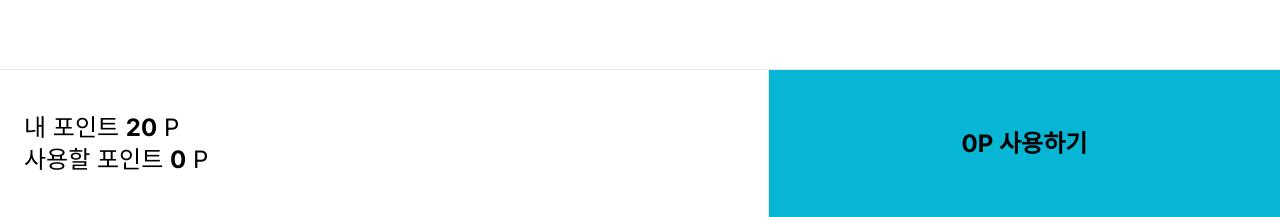
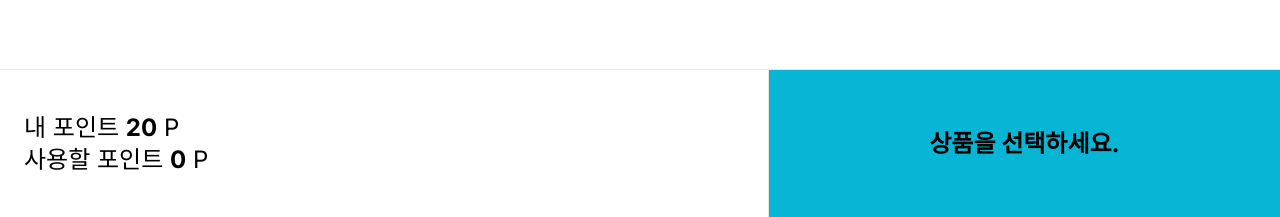
Before and after one commit to Eechul/collection_coupon_app, a Next.js app: page /product in a window 1280 px wide. Shown: the part 583-800 px from the top of the page. Built offline with nearby package versions, Linux system fonts and the light colour scheme.

Commit message:
고른 상품에 대한 버튼 변경

```diff
--- a/src/components/button/ProductBottomRow/ProductBottomRow.tsx
+++ b/src/components/button/ProductBottomRow/ProductBottomRow.tsx
@@ -10,11 +10,33 @@ export default function ProductBottomRow() {
   /* 핸드폰번호에 대한 유저 정보도 selector로 가져와서, '내 포인트' 띄워주기 */
   const datas = useAppSelector(state => state.productReducer.products)
   const [usePoint, setUsePoint] = useState(0)
+  const [user, setUser] = useState({ myPoint: 20 })
   const [shownConfirmModal, setShownConfirmModal] = useState(false)
 
 
+  const isStatusSumitButton = () => {
+    if (datas.filter(p => p.number > 0).length == 0) {
+      return (
+        <button className='w-full h-full border-0 border-r-0 font-bold bg-cyan-500 hover:bg-cyan-400' disabled={true}>
+          상품을 선택하세요.
+        </button>
+      )
+    } else if (usePoint > user.myPoint) {
+      return (
+        <button className='w-full h-full border-0 border-r-0 font-bold bg-cyan-500 hover:bg-cyan-400' disabled={true}>
+          포인트가 부족해요
+        </button>
+      )
+    } else {
+      return (
+        <button className='w-full h-full border-0 border-r-0 font-bold bg-cyan-500 hover:bg-cyan-400' onClick={() => { setShownConfirmModal(true) }}>
+          {usePoint}P 사용하기
+        </button>
+      )
+    }
+  }
+
   useEffect(() => {
-    console.log("datas 22", datas)
     const point = datas
       .filter(p => p.number > 0)
       .reduce((acc, cur) => { return acc += cur.number * cur.point }, 0)
@@ -30,12 +52,9 @@ export default function ProductBottomRow() {
         </div>
       </div>
       <div className='basis-1/2 border-l border-l-gray text-2xl'>
-        {/* <button className='w-full h-full border-0 border-r-0 font-bold bg-cyan-500 hover:bg-cyan-400'>20P 사용하기</button> */}
-        <button className='w-full h-full border-0 border-r-0 font-bold bg-cyan-500 hover:bg-cyan-400' onClick={() => { setShownConfirmModal(true) }}>{usePoint}P 사용하기</button>
-        {/* <button className='w-full h-full border-0 border-r-0 font-bold bg-cyan-500 hover:bg-cyan-400' disabled={true}>상품을 선택하세요.</button> */}
-        {/* <button className='w-full h-full border-0 border-r-0 font-bold bg-cyan-500 hover:bg-cyan-400' disabled={true}>포인트가 부족해요</button> */}
+        {isStatusSumitButton()}
       </div>
-      {shownConfirmModal ? <ConfirmModal /> : ''}
+      {shownConfirmModal ? <ConfirmModal setState={setShownConfirmModal} /> : ''}
     </>
   )
 }
--- a/src/components/card/ProductCard/ProductCard.tsx
+++ b/src/components/card/ProductCard/ProductCard.tsx
@@ -18,10 +18,7 @@ export default function ProductCard({ product }: ProductCardProps) {
       <div className='pt-2 text-xl'>{product.name}</div>
       <div className='pt-2 text-lg'>{product.point}P</div>
       <div className='pt-3 text-lg'>
-
         <PlusMinusValueButton value={product.number} targetId={product.id} actions={{ minus: minusProduct, plus: plusProduct }} />
-        {/* plus와 minus에 어떤 액션? */}
-        {/* <PlusMinusValueButton actions={plus: action1, minus: action2}/> */}
       </div>
     </div>
   )
```
